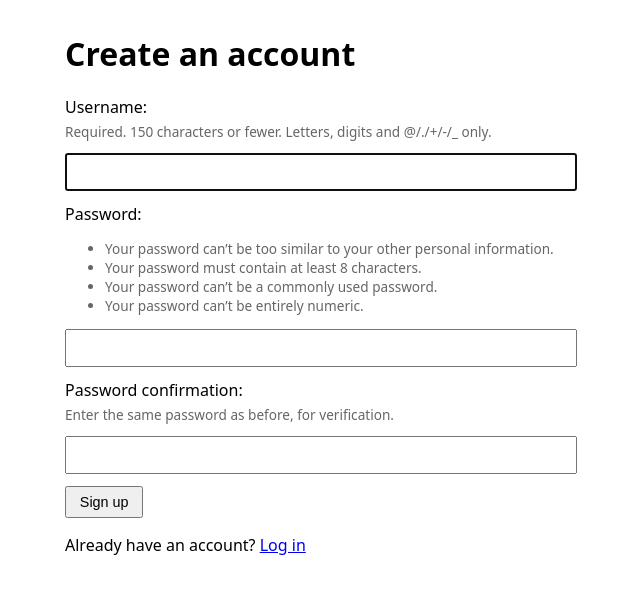
After one commit to Compiledex/anyone-can-build-todo, a Django app: page /accounts/signup/ in a window 1280 px wide. The commit adds this page. Shown: the top 594 px of the page, without its empty margins (319-959 px from the left). Run offline with Django 5.2, Linux system fonts and the light colour scheme.

Commit message:
Add sign-up, login and logout, and show each person only their to-dos
LoginRequiredMiddleware makes every page need a login, except login,
logout and sign-up. The to-do views filter by owner, so another user's
to-do gives 404. The admin shows each to-do's owner.

Co-Authored-By: Claude Opus 5.5 <noreply@anthropic.com>

```diff
--- /dev/null
+++ b/accounts/apps.py
@@ -0,0 +1,6 @@
+from django.apps import AppConfig
+
+
+class AccountsConfig(AppConfig):
+    default_auto_field = "django.db.models.BigAutoField"
+    name = "accounts"
--- /dev/null
+++ b/accounts/templates/registration/signup.html
@@ -0,0 +1,15 @@
+{% extends "base.html" %}
+
+{% block title %}Sign up{% endblock %}
+
+{% block content %}
+  <h1>Create an account</h1>
+
+  <form class="account" method="post" action="{% url 'signup' %}">
+    {% csrf_token %}
+    {{ form.as_div }}
+    <button type="submit">Sign up</button>
+  </form>
+
+  <p>Already have an account? <a href="{% url 'login' %}">Log in</a></p>
+{% endblock %}
--- /dev/null
+++ b/accounts/urls.py
@@ -0,0 +1,22 @@
+from django.contrib.auth import views as auth_views
+from django.contrib.auth.decorators import login_not_required
+from django.urls import path
+
+from . import views
+
+# Not all of django.contrib.auth.urls: its password reset pages need email.
+urlpatterns = [
+    path(
+        "login/",
+        auth_views.LoginView.as_view(redirect_authenticated_user=True),
+        name="login",
+    ),
+    # Open to everyone, so "Log out" in a tab whose session already ended
+    # goes to the login page, not to a 405 page after the next login.
+    path(
+        "logout/",
+        login_not_required(auth_views.LogoutView.as_view()),
+        name="logout",
+    ),
+    path("signup/", views.signup, name="signup"),
+]
--- /dev/null
+++ b/accounts/views.py
@@ -0,0 +1,20 @@
+from django.contrib.auth import login
+from django.contrib.auth.decorators import login_not_required
+from django.contrib.auth.forms import UserCreationForm
+from django.shortcuts import redirect, render
+
+
+@login_not_required
+def signup(request):
+    """Make a new account, log in with it, and go to the list."""
+    if request.user.is_authenticated:
+        return redirect("todo_list")
+    if request.method == "POST":
+        form = UserCreationForm(request.POST)
+        if form.is_valid():
+            user = form.save()
+            login(request, user)
+            return redirect("todo_list")
+    else:
+        form = UserCreationForm()
+    return render(request, "registration/signup.html", {"form": form})
--- a/config/urls.py
+++ b/config/urls.py
@@ -3,5 +3,6 @@ from django.urls import include, path
 
 urlpatterns = [
     path("admin/", admin.site.urls),
+    path("accounts/", include("accounts.urls")),
     path("", include("todos.urls")),
 ]
--- a/todos/admin.py
+++ b/todos/admin.py
@@ -2,4 +2,8 @@ from django.contrib import admin
 
 from .models import Todo
 
-admin.site.register(Todo)
+
+@admin.register(Todo)
+class TodoAdmin(admin.ModelAdmin):
+    list_display = ["title", "owner", "done", "created_at"]
+    list_filter = ["owner", "done"]
--- a/todos/templates/base.html
+++ b/todos/templates/base.html
@@ -29,6 +29,12 @@
     .messages { margin-bottom: 1rem; }
     .message { margin: 0 0 0.5rem; padding: 0.5rem; border: 1px solid var(--border); }
     .errorlist { list-style: none; padding: 0; margin: 0 0 0.5rem; }
+    header.site { display: flex; justify-content: space-between; align-items: center; gap: 0.5rem;
+                  padding-bottom: 0.5rem; border-bottom: 1px solid var(--border); color: var(--muted); }
+    form.account div { margin-bottom: 0.75rem; }
+    form.account label { display: block; margin-bottom: 0.25rem; }
+    form.account input { box-sizing: border-box; width: 100%; padding: 0.5rem; font-size: 1rem; }
+    form.account .helptext, form.account .helptext ul { color: var(--muted); font-size: 0.85rem; }
     form.add { display: flex; gap: 0.5rem; margin-bottom: 1.5rem; }
     form.add input { flex: 1; padding: 0.5rem; font-size: 1rem; }
     ul.todos { list-style: none; padding: 0; }
@@ -40,6 +46,16 @@
   </style>
 </head>
 <body>
+  {% if user.is_authenticated %}
+    <header class="site">
+      <span>Logged in as {{ user.username }}</span>
+      <form method="post" action="{% url 'logout' %}">
+        {% csrf_token %}
+        <button type="submit">Log out</button>
+      </form>
+    </header>
+  {% endif %}
+
   {% if messages %}
     <div class="messages" role="status">
       {% for message in messages %}
```
Also changed, not shown: accounts/templates/registration/login.html (added, +16 -0 lines), config/settings.py (+10 -0 lines), todos/views.py (+10 -5 lines).
